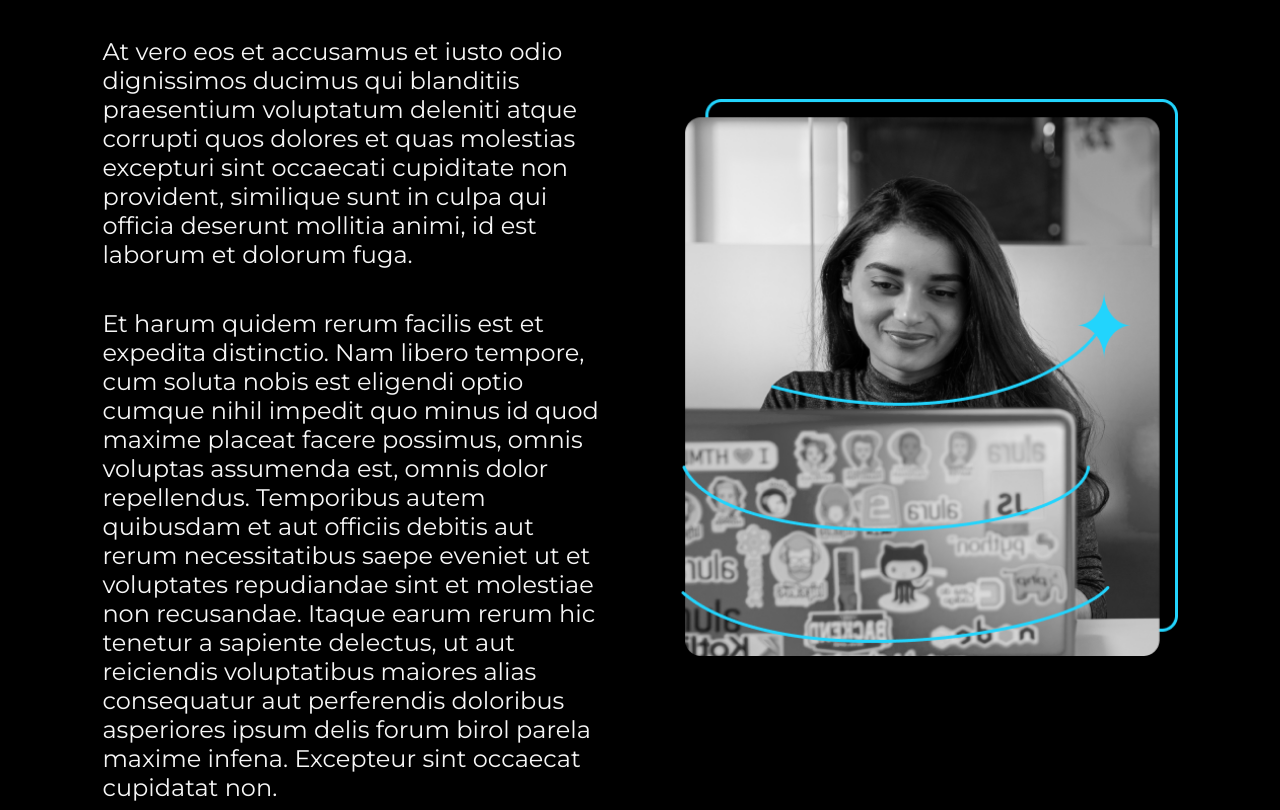
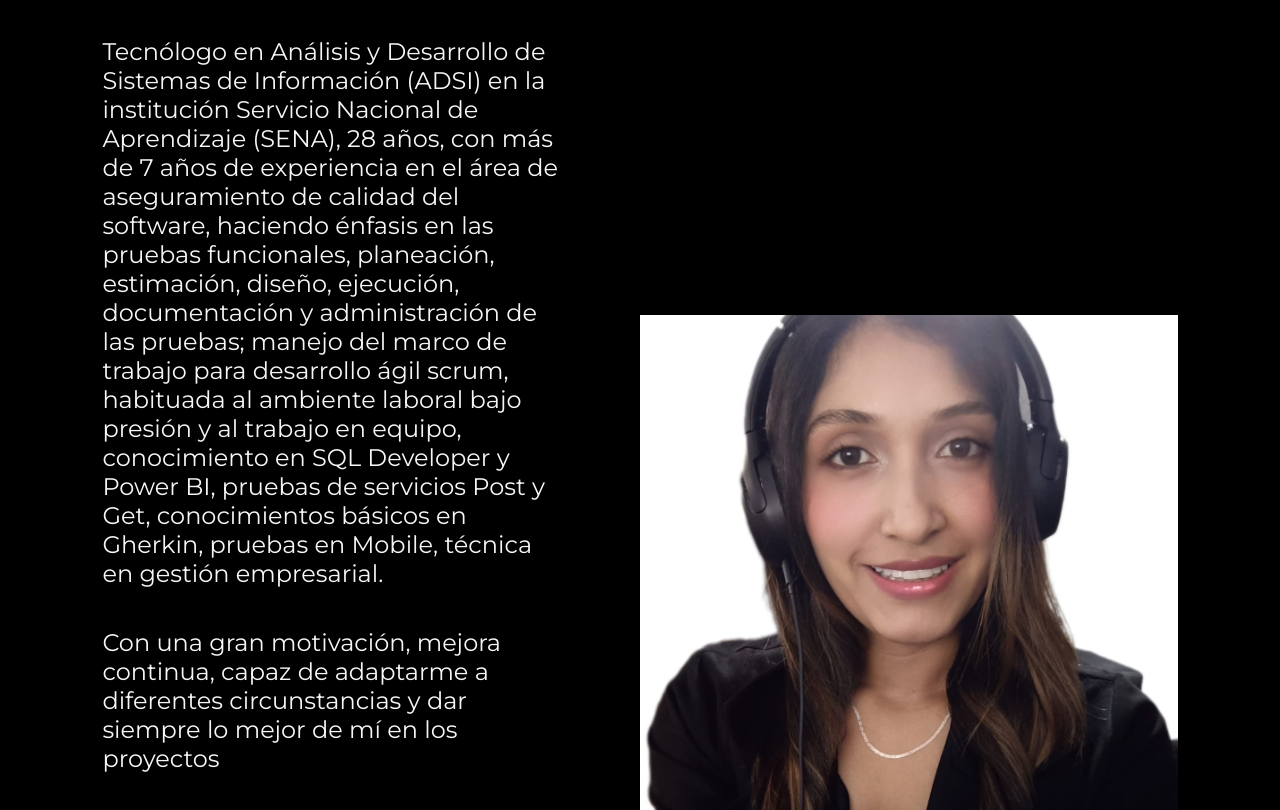
Before and after one commit to Paola05BE/PortafolioHtml, a plain HTML site: page About.html in a window 1280 px wide. Shown: the part 115-925 px from the top of the page. Drawn offline with nearby package versions, Linux system fonts and the light colour scheme.

Commit message:
Ajustes en el portafolio en about e index html

```diff
--- a/About.html
+++ b/About.html
@@ -16,22 +16,35 @@
     <main class="Presentacion">
         <section class="Presentacion__contenido">
             <h1 class="Presentacion__contenido__titulo">Sobre Mí</h1>
-            <p class="Presentacion__contenido__texto">At vero eos et accusamus et iusto odio dignissimos ducimus qui
-                blanditiis praesentium voluptatum deleniti atque corrupti quos
-                dolores et quas molestias excepturi sint occaecati cupiditate non
-                provident, similique sunt in culpa qui officia deserunt mollitia animi,
-                id est laborum et dolorum fuga.</p>
-            <p class="Presentacion__contenido__texto">Et harum quidem rerum facilis est et expedita distinctio. Nam libero tempore,
-                cum soluta nobis est eligendi optio cumque nihil impedit quo minus id
-                quod maxime placeat facere possimus, omnis voluptas assumenda est,
-                omnis dolor repellendus. Temporibus autem quibusdam et aut officiis debitis
-                aut rerum necessitatibus saepe eveniet ut et voluptates repudiandae sint et
-                molestiae non recusandae. Itaque earum rerum hic tenetur a sapiente delectus,
-                ut aut reiciendis voluptatibus maiores alias consequatur aut perferendis
-                doloribus asperiores ipsum delis forum birol parela maxime infena. Excepteur
-                sint occaecat cupidatat non.</p>
+            <p class="Presentacion__contenido__texto">Tecnólogo en Análisis y Desarrollo de Sistemas de Información (ADSI) en la institución Servicio
+                Nacional de Aprendizaje (SENA), 28 años, con más de 7 años de experiencia en el área de
+                aseguramiento de calidad del software, haciendo énfasis en las pruebas funcionales, planeación,
+                estimación, diseño, ejecución, documentación y administración de las pruebas; manejo del marco de
+                trabajo para desarrollo ágil scrum, habituada al ambiente laboral bajo presión y al trabajo en equipo,
+                conocimiento en SQL Developer y Power BI, pruebas de servicios Post y Get, conocimientos
+                básicos en Gherkin, pruebas en Mobile, técnica en gestión empresarial.</p>
+            <p class="Presentacion__contenido__texto">Con una gran motivación, mejora continua, capaz de adaptarme a diferentes circunstancias y dar
+                siempre lo mejor de mí en los proyectos</p>
+
+                <p class="Presentacion__contenido__texto"> He realizado curso de:
+                    <br>Fundamentos básicos en programación JAVA
+                    <br>Curso en Metodologías ágiles en proyectos de prueba
+                    <br>Curso en base de datos
+                    <br>Métodos estimación ágil
+                    <br>Gestión de proyectos de prueba
+                    <br>Pruebas API
+                    <br>Técnicas de Estimación Ágil
+                    <br>Scrum Fundation Profesional
+                    <br>Inducción a Pruebas de Software
+                    <br>Metodologías Agiles en Pruebas de Software
+                    <br>Preparación para ISTQB-CTFL
+                    <br>Linux para Tester
+                    <br>Accredited Scrum Product Owner Certification (ASPOC)
+                    <br>Accredited Software Testing Fundamentals Certification (ASTFC)
+                </p>
+
         </section>
-        <img class="Presentacion__imagen" src="./assets/Imagem.png" alt="Imagen de Ana garcia trabajando">
+        <img class="Presentacion__imagen" src="./assets/PaolaB.png" alt="Imagen de Paola Betancourth">
     </main>
     <footer class="footer">
         <p>Desarrollado por Paola</p>
```
Also changed, not shown: index.html (+7 -8 lines), assets/PaolaB.png (added).
